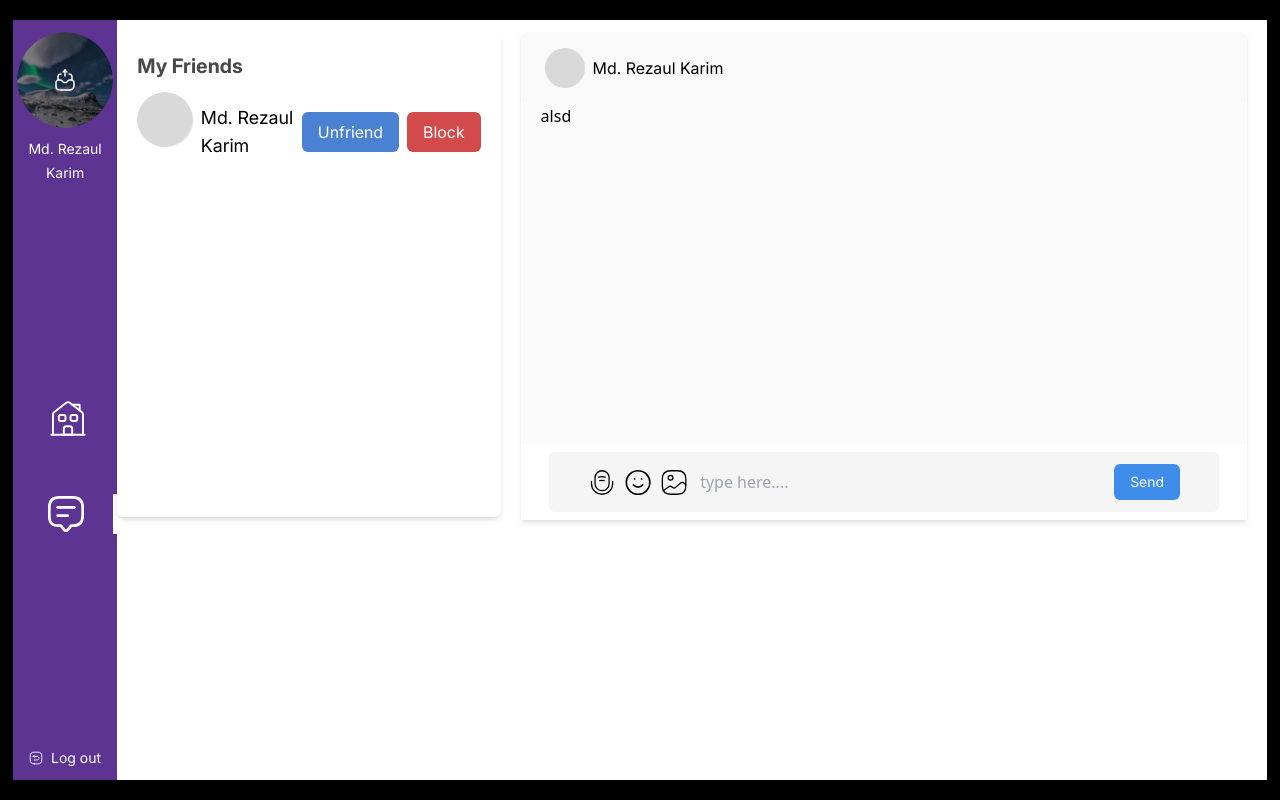
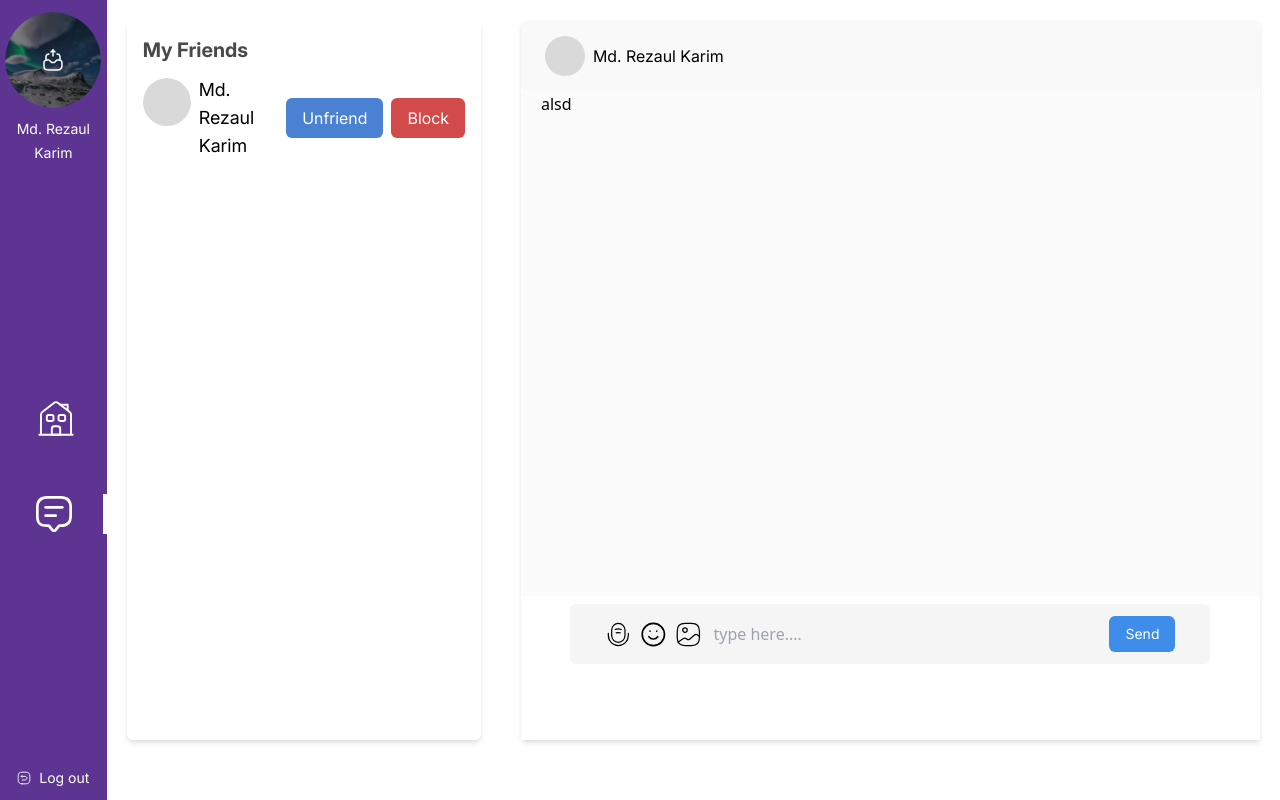
Before and after one commit to RezaulKarimRana/Talk_Nest_App, a React (Vite) app in the folder realTimeChattingApp/: page /message in a window 1280 px wide. Built offline with nearby package versions, Linux system fonts and the light colour scheme.

Commit message:
view height for responsive

```diff
--- a/realTimeChattingApp/src/components/chatting/index.jsx
+++ b/realTimeChattingApp/src/components/chatting/index.jsx
@@ -5,7 +5,7 @@ import { GalleryIcon } from "../../svg/GalleryIcon";
 const Chatting = () => {
   return (
     <>
-      <div className="w-full bg-white shadow-md">
+      <div className="w-full h-[90vh] bg-white shadow-md">
         <div className="py-4 bg-[#F9F9F9] px-6 rounded-md">
           <div className="flex items-center gap-x-2">
             <div className="w-10 h-10 rounded-full bg-[#D9D9D9] overflow-hidden"></div>
@@ -14,9 +14,9 @@ const Chatting = () => {
             </div>
           </div>
         </div>
-        <div className="h-[340px] bg-[#FBFBFB] px-5">alsd</div>
+        <div className="h-[63vh] bg-[#FBFBFB] px-5">alsd</div>
         <div className="py-2">
-          <div className="bg-[#F5F5F5] w-[670px] rounded-md mx-auto py-3 flex items-center justify-center gap-x-3">
+          <div className="bg-[#F5F5F5] w-[50vw] rounded-md mx-auto py-3 flex items-center justify-center gap-x-3">
             <div className="flex items-center gap-x-2 w-[15%]">
               <MicrophoneIcon />
               <SmileIcon />
--- a/realTimeChattingApp/src/components/friendRequest/index.jsx
+++ b/realTimeChattingApp/src/components/friendRequest/index.jsx
@@ -3,7 +3,7 @@ import friendImage from "../../assets/Friend.png";
 const FriendRequest = () => {
   return (
     <>
-      <div className="shadow-md rounded-md bg-white p-5 h-[480px] overflow-y-auto">
+      <div className="shadow-md rounded-md bg-white p-5 h-[90vh] overflow-y-auto">
         <h1 className="font-fontInterBold text-[#494949] text-xl">
           Friend requests
         </h1>
--- a/realTimeChattingApp/src/components/friends/index.jsx
+++ b/realTimeChattingApp/src/components/friends/index.jsx
@@ -3,7 +3,7 @@ import friendImage from "../../assets/Friend.png";
 const Friends = () => {
   return (
     <>
-      <div className="shadow-md rounded-md bg-white p-5 h-[485px] overflow-y-auto">
+      <div className="shadow-md rounded-md bg-white p-4 h-[90vh] overflow-y-auto">
         <h1 className="font-fontInterBold text-[#494949] text-xl">
           My Friends
         </h1>
--- a/realTimeChattingApp/src/components/rootLayout/index.jsx
+++ b/realTimeChattingApp/src/components/rootLayout/index.jsx
@@ -5,11 +5,9 @@ import { Outlet } from "react-router-dom";
 const RootLayout = () => {
   return (
     <>
-      <div className="w-full h-screen flex flex-col items-center justify-center bg-black">
-        <div className="h-[95%] w-[98%] flex bg-[#5E3493] rounded-xs">
-          <Navbar />
-          <Outlet />
-        </div>
+      <div className="w-full h-screen flex bg-[#5E3493] rounded-xs">
+        <Navbar />
+        <Outlet />
       </div>
     </>
   );
--- a/realTimeChattingApp/src/components/userList/index.jsx
+++ b/realTimeChattingApp/src/components/userList/index.jsx
@@ -4,7 +4,7 @@ import { UserAddIcon } from "../../svg/UserAddIcon";
 const UserLists = () => {
   return (
     <>
-      <div className="shadow-md rounded-md bg-white p-5 h-[480px] overflow-y-auto">
+      <div className="shadow-md rounded-md bg-white p-5 h-[90vh] overflow-y-auto">
         <h1 className="font-fontInterBold text-xl text-[#494949]">All Users</h1>
         <div className="mt-6">
           <input
--- a/realTimeChattingApp/src/pages/Messages.jsx
+++ b/realTimeChattingApp/src/pages/Messages.jsx
@@ -6,10 +6,10 @@ const Messages = () => {
   return (
     <>
       <div className="w-11/12 grid grid-cols-[2fr,4fr] bg-white">
-        <div className="py-3">
+        <div className="w-full p-5">
           <Friends />
         </div>
-        <div className="py-3 px-5">
+        <div className="w-full p-5">
           <Chatting />
         </div>
       </div>
```
